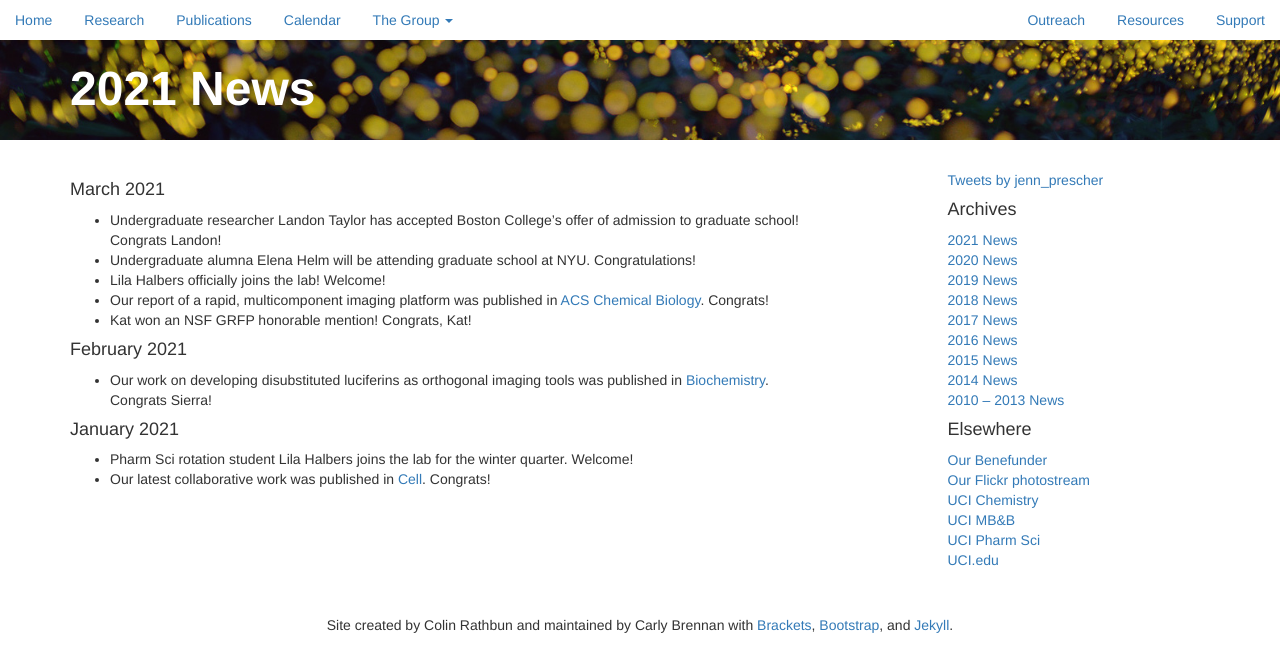
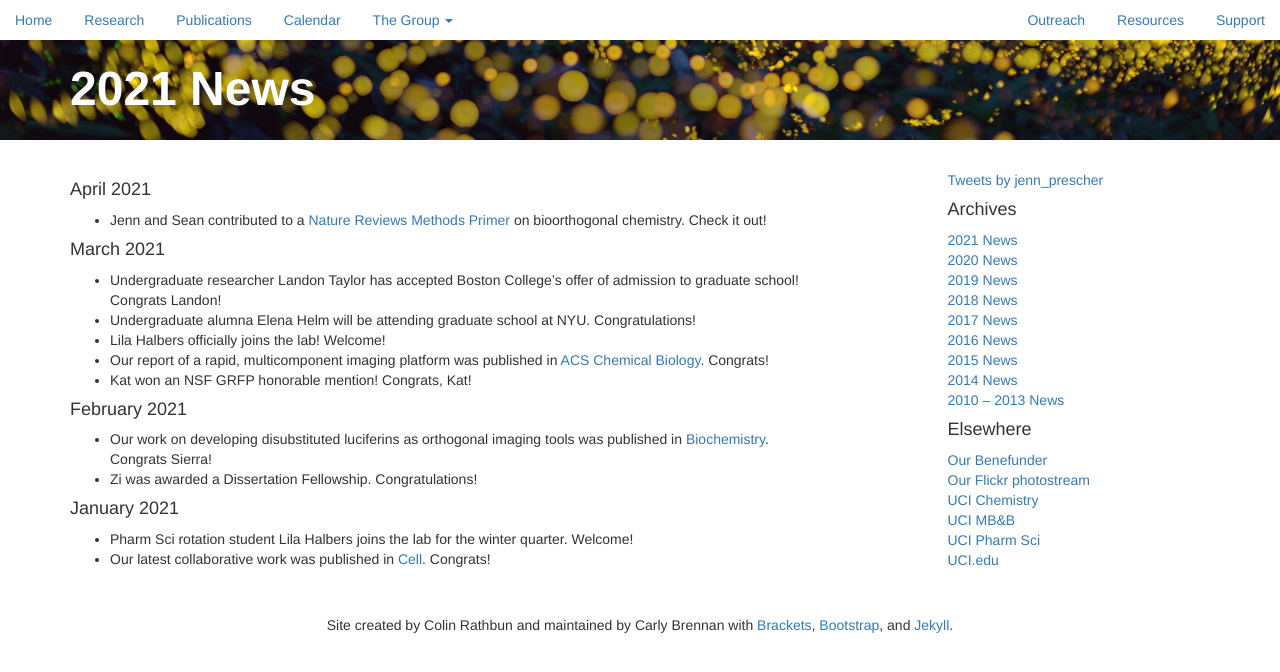
Before and after one commit to c-bun/Prescher-Lab-Site, a Jekyll site: the page built from _posts/2021-01-19-2021-News.markdown, in a window 1280 px wide. Shown: the top 672 px of the page. Built offline with Jekyll 4.4.1, drawn with Linux system fonts in a browser that asks for light colours; comment, search, counter and statistics services are not loaded.

Commit message:
PrescherLabSite_April2021_Update3

```diff
--- a/_data/group.csv
+++ b/_data/group.csv
@@ -4,7 +4,7 @@ Zach,Reinert,former_postdoc,"North East, MD","B.S., Biochemistry, University of
 Tyler,Albin (Joint Esser-Kahn and Guan Labs),former_graduate,"Redmond, WA","B.S., Biochemistry, Western Washington University",Jonas Salk,UCI Chancellor's Fellowship (2014-2016) : NIH T32 Chemical and Structural Biology Training Grant Fellow (2016-2017),"Scientist, Avidity Biosciences"
 David,Row,former_graduate,"Berwick, PA","B.S., Biochemistry, Western Washington University; Ph.D. 2018",Ronald Breslow,"NSF GRFP Honorable Mention (2015) : Michael E. Gebel Award (UCI, 2015) : NSF Graduate Research Fellow (2016) : Genentech Graduate Student Research Awardee (2018)","Protein Engineer, Merck"
 Sean,Nguyen,former_graduate,"Saugus, MA","B.S., Chemical Biology, UC Berkeley",Tu Youyou,NSF GRFP Honorable Mention (2016) : ACS BIOL Travel Awardee (2018) : Allergan Graduate Research Fellow (2019) : F. Sherwood Rowland Graduate Research Fellow (2019-2020) : Harold W. Moore Award (2020),"Scientist, Beyond Meat"
-Zi,Yao,graduate,"Hayward, CA","B.S., Chemistry, UC Davis",Arnold O. Beckman,NSF GRFP Honorable Mention (2016) : NSF IGERT Fellow (2016-2018) : NSF Graduate Research Fellow (2017-2020) : ACS BIOL Travel Awardee (2018),
+Zi,Yao,graduate,"Hayward, CA","B.S., Chemistry, UC Davis",Arnold O. Beckman,NSF GRFP Honorable Mention (2016) : NSF IGERT Fellow (2016-2018) : NSF Graduate Research Fellow (2017-2020) : ACS BIOL Travel Awardee (2018) : UCI Dissertation Fellowship (2021),
 Krysten,Jones,former_graduate,"Langhorne, PA","B.S., Biotechnology, Elizabethtown College; Ph.D. 2017",Ester Lederberg,NIH T32 Chemical and Structural Biology Training Grant Fellow (2014-2017) : Howard A. Schneiderman Award (2016),"Postdoc, Dickinson Lab, University of Chicago"
 Joanna,Laird,former_graduate,"Los Gatos, CA","B.S., Chemistry, Santa Clara University; Ph.D. 2016",Rosalind Franklin,NSF IGERT Fellow (2013-2015),"Lecturer, Cal Poly San Luis Obispo"
 William,Porterfield,former_graduate,"Thousand Oaks, CA","B.A., Biochemistry, University of San Diego; Ph.D. 2017",Leonardo Da Vinci,NSF IGERT Fellow (2014-2016) : NSF GRFP Honorable Mention (2014) : UCI Allergan Fellow (2015-2016) : IGERT Competetive Innovation Winner (2015-2016) : ACS BIOL Travel Awardee (2016),"Research Scientist, Fornia Biosolutions"
@@ -34,7 +34,7 @@ Tyler,Heiss,graduate,"Wilmington, DE","B.S., Biochemistry, University of Delawar
 Sierra,Williams,graduate,"Capitol Heights, MD","B.S., Chemistry, Temple University",Marie M. Daly,NSF IGERT Fellow (2017-2019) : NSF Graduate Research Fellow (2018-2021),
 Zane,Long,former_undergrad,"Orange, CA","B.S., Chemistry",James Crafts,UCI Regents' Scholar (2016-2018) : UROP Fellow (2017-2018) : Allergan Summer Fellow (2017) : UROP Fellow (2018-2019) : ACS Polymer Education Organic Chemistry Award (2018) : American Institute of Chemists Student Award (2018) : NSF GRFP Honorable Mention (2019),"Ph.D. Student, Bess Lab, UC Irvine"
 Yusef,Ibreighith,former_undergrad,"Dana Point, CA","B.S., Chemistry",Bill Nye,UROP Fellow (2017-2018) : Allergan Summer Fellow (2017),
-Anna,Love,graduate,"Canton, OH","B.S., Biochemistry, Messiah College",General Grievous,NSF GRFP Honorable Mention (2017) : NSF IGERT Fellow (2017-2019),
+Anna,Love,graduate,"Canton, OH","B.S., Biochemistry, Messiah College","Galileo Galilei, Doc Emmett Brown",NSF GRFP Honorable Mention (2017) : NSF IGERT Fellow (2017-2019),
 Anastasia,Ionkina,graduate,"Kazan, Russia","B.S., Molecular, Cellular and Developmental Biology, University of Colorado, Boulder","Rosalind Franklin, Neil deGrasse Tyson",NIH T32 Cancer Biology and Therapeutics Training Fellow (2019),
 Sydnei,Head,former_undergrad,,"B.S., Chemistry, Albany State University",,UC-HBCU Initiative Fellow (2017),
 Jennifer,Sun,former_undergrad,,University High School,,,
--- a/_data/publications.csv
+++ b/_data/publications.csv
@@ -1,5 +1,6 @@
 number,authors,title,journal,year,volume,pages,note,link
-65,"Rathbun, C. M.*; Ionkina, A. I.*; Yao, Z.*; Jones, K. A.; Porterfield, W. B.; Prescher, J. A.",Rapid Multicomponent Bioluminescence Imaging via Substrate Unmixing,ACS Chem. Biol.,2021,,,ASAPs (Originally uploaded to biorxiv: https://doi.org/10.1101/811026),https://pubs.acs.org/doi/full/10.1021/acschembio.0c00959
+66,"Scinto, S. L.; Bilodeau, D. A.; Hicapie, R.; Lee, W.; Nguyen, S. S.; Xu, M.; am Ende, C. W.; Finn, M. G.; Lang, K.; Lin, Q.; Pezacki, J. P.; Prescher, J. A.; Robillard, M. S.; Fox, J. M.",Bioorthogonal chemistry,Nat. Rev. Methods Primers,2021,1,Article 30,,
+65,"Rathbun, C. M.*; Ionkina, A. I.*; Yao, Z.*; Jones, K. A.; Porterfield, W. B.; Prescher, J. A.",Rapid Multicomponent Bioluminescence Imaging via Substrate Unmixing,ACS Chem. Biol.,2021,16,682-690,(Originally uploaded to biorxiv: https://doi.org/10.1101/811026),https://pubs.acs.org/doi/full/10.1021/acschembio.0c00959
 64,"Williams, S. J.; Hwang, C. S.; Prescher, J. A.",Orthogonal Bioluminescent Probes from Disubstituted Luciferins,Biochemistry,2021,60,563-572,,https://pubs.acs.org/doi/10.1021/acs.biochem.0c00894#.YDQYQ8G3IAQ.twitter
 63,"Unger, E. K.; Keller, J. P.; Altermatt, M.; Liang, R.; Matsui, A.; Dong, C.; Hon, O. J.; Yao, Z.; Sun, J.; Banala, S.; Flanigan, M. E.; Jaffe, D. A.; Hartanto, S.; Carlen, J.; Mizuno, G. O.; Borden, P. M.; Shivange, A. V.; Cameron, L. P.; Sinning, S.; Underhill, S. M.; Olson, D. E.; Amara, S. G.; Lang, D. T.; Rudnick, G.; Marvin, J. S.; Lavis, L. D.; Lester, H. A.; Alvarez, V. A.; Fisher, A. J.; Prescher, J. A.; Kash, T. L.; Yarov-Yarovoy, V.; Gradinaru, V.; Looger, L. L.; Tian, L.",Directed Evolution of a Selective and Sensitive Serotonin Sensor via Machine Learning,Cell,2020,183,1986-2002.e26,,https://www.cell.com/cell/pdf/S0092-8674(20)31612-3.pdf
 62,"Row, R. D.; Nguyen, S. S.; Ferreira, A. J.; Prescher, J. A. ",Chemically triggered crosslinking with bioorthogonal cyclopropenones,Chem. Commun. ,2020,56,10883-10886,,https://pubs.rsc.org/en/content/articlelanding/2020/cc/d0cc04600k#!divAbstract
--- a/_posts/2021-01-19-2021-News.markdown
+++ b/_posts/2021-01-19-2021-News.markdown
@@ -3,6 +3,9 @@ layout: post
 title:  "2021 News"
 categories: group_update
 ---
+
+#### April 2021
+- Jenn and Sean contributed to a [Nature Reviews Methods Primer](https://www.nature.com/articles/s43586-021-00028-z) on bioorthogonal chemistry. Check it out!
 
 #### March 2021
 - Undergraduate researcher Landon Taylor has accepted Boston College's offer of admission to graduate school! Congrats Landon!
@@ -13,6 +16,7 @@ categories: group_update
 
 #### February 2021
 - Our work on developing disubstituted luciferins as orthogonal imaging tools was published in [Biochemistry](https://pubs.acs.org/doi/10.1021/acs.biochem.0c00894#.YDQYQ8G3IAQ.twitter). Congrats Sierra!
+- Zi was awarded a Dissertation Fellowship. Congratulations!
 
 #### January 2021
 - Pharm Sci rotation student Lila Halbers joins the lab for the winter quarter. Welcome!
```
